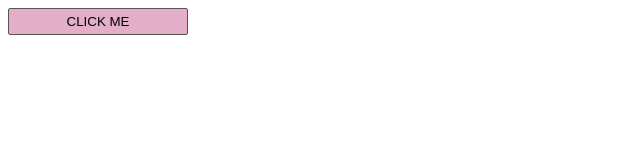
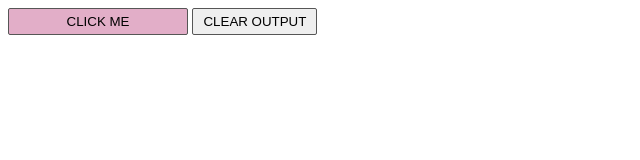
Before and after one commit to Tomatetz/adjust-test, a website built with webpack: page src/index.html in a window 1280 px wide. Shown: the whole page, without its empty margins (0-640 px from the left). Built offline with nearby package versions, Linux system fonts and the light colour scheme.

Commit message:
Update README file

```diff
--- a/package.json
+++ b/package.json
@@ -5,8 +5,7 @@
   "main": "index.js",
   "scripts": {
     "test": "jest",
-    "start": "webpack-dev-server --mode development",
-    "build": "webpack --config ./webpack.config.js"
+    "start": "webpack-dev-server --mode development"
   },
   "keywords": [],
   "author": "",
--- a/src/index.html
+++ b/src/index.html
@@ -10,6 +10,12 @@
   <body>
     <script src="./app.js" type="text/javascript"></script>
     <button id="clicker">CLICK ME</button>
+    <button
+      class="button-clear"
+      onclick="document.getElementById('output').innerHTML=''"
+    >
+      CLEAR OUTPUT
+    </button>
     <ul id="output"></ul>
   </body>
 </html>
--- a/src/style.css
+++ b/src/style.css
@@ -37,3 +37,20 @@ body {
 #output > .response {
   color: #466f4d;
 }
+.button-clear {
+  padding: 5px 10px;
+  border-radius: 2px;
+  border: 1px solid #565656;
+  cursor: pointer;
+}
+.button-clear:hover {
+  color: #fff;
+  background-color: #333;
+}
+.button-clear:focus {
+  outline: none;
+}
+.button-clear:active {
+  background-color: #dfdfdf;
+  color: #333;
+}
```
Also changed, not shown: README.md.
